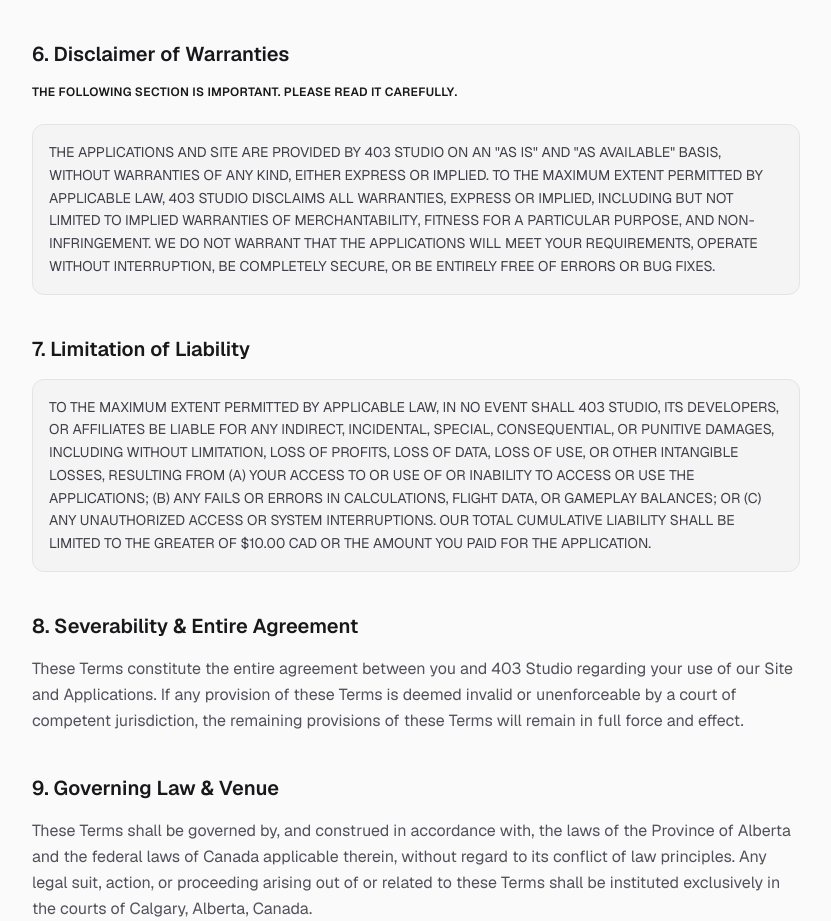
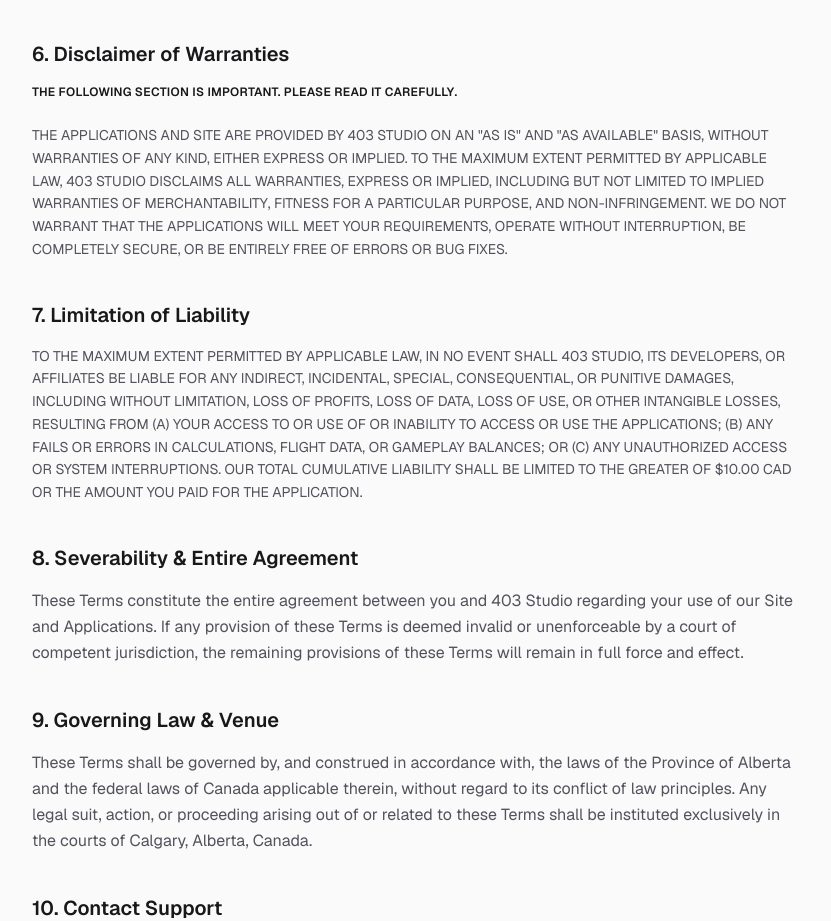
Before and after one commit to Stueygr/403Studio, a Next.js app: page /terms in a window 1280 px wide. Shown: the part 1840-2761 px from the top of the page, without its empty margins (224-1055 px from the left). Built offline with nearby package versions, Linux system fonts and the light colour scheme.

Commit message:
style: remove dark box background formatting from Disclaimer and Limitation of Liability sections

```diff
--- a/app/terms/game-vault/page.tsx
+++ b/app/terms/game-vault/page.tsx
@@ -39,12 +39,12 @@
       <p className="font-semibold text-zinc-900 dark:text-zinc-50 uppercase tracking-wide text-xs">
         THE FOLLOWING SECTION IS IMPORTANT. PLEASE READ IT CAREFULLY.
       </p>
-      <p className="uppercase text-sm leading-relaxed text-zinc-700 dark:text-zinc-350 bg-zinc-100 dark:bg-zinc-900/50 p-4 rounded-xl border border-zinc-200 dark:border-zinc-800">
+      <p className="uppercase text-sm leading-relaxed">
         GAME VAULT IS PROVIDED &quot;AS IS&quot; AND &quot;AS AVAILABLE,&quot; WITHOUT WARRANTY OF ANY KIND. TO THE MAXIMUM EXTENT PERMITTED BY LAW, 403 STUDIO DISCLAIMS ALL WARRANTIES, EXPRESS OR IMPLIED, INCLUDING BUT NOT LIMITED TO IMPLIED WARRANTIES OF MERCHANTABILITY, FITNESS FOR A PARTICULAR PURPOSE, AND NON-INFRINGEMENT. WE DO NOT WARRANT THAT THE APP WILL BE FREE FROM BUGS, ERRORS, OR SYSTEM INTERRUPTIONS.
       </p>
 
       <h2 className="text-xl font-semibold text-zinc-900 dark:text-zinc-50 mt-10 mb-4">5. Limitation of Liability</h2>
-      <p className="uppercase text-sm leading-relaxed text-zinc-700 dark:text-zinc-350 bg-zinc-100 dark:bg-zinc-900/50 p-4 rounded-xl border border-zinc-200 dark:border-zinc-800">
+      <p className="uppercase text-sm leading-relaxed">
         TO THE MAXIMUM EXTENT PERMITTED BY LAW, IN NO EVENT SHALL 403 STUDIO OR ITS DEVELOPERS BE LIABLE FOR ANY INDIRECT, INCIDENTAL, SPECIAL, OR CONSEQUENTIAL DAMAGES (INCLUDING BUT NOT LIMITED TO LOSS OF HIGH SCORES, GAME RECORDS, OR OTHER DATA) ARISING FROM THE USE OR INABILITY TO USE THE APPLICATION, EVEN IF ADVISED OF THE POSSIBILITY OF SUCH DAMAGES. OUR CUMULATIVE LIABILITY SHALL NOT EXCEED $10.00 CAD.
       </p>
 
--- a/app/terms/neon-siege/page.tsx
+++ b/app/terms/neon-siege/page.tsx
@@ -42,12 +42,12 @@
       <p className="font-semibold text-zinc-900 dark:text-zinc-50 uppercase tracking-wide text-xs">
         THE FOLLOWING SECTION IS IMPORTANT. PLEASE READ IT CAREFULLY.
       </p>
-      <p className="uppercase text-sm leading-relaxed text-zinc-700 dark:text-zinc-350 bg-zinc-100 dark:bg-zinc-900/50 p-4 rounded-xl border border-zinc-200 dark:border-zinc-800">
+      <p className="uppercase text-sm leading-relaxed">
         NEON SIEGE IS PROVIDED &quot;AS IS&quot; AND &quot;AS AVAILABLE,&quot; WITHOUT WARRANTY OF ANY KIND. TO THE MAXIMUM EXTENT PERMITTED BY LAW, 403 STUDIO DISCLAIMS ALL WARRANTIES, EXPRESS OR IMPLIED, INCLUDING BUT NOT LIMITED TO IMPLIED WARRANTIES OF MERCHANTABILITY, FITNESS FOR A PARTICULAR PURPOSE, AND NON-INFRINGEMENT. WE DO NOT WARRANT THAT THE APP WILL BE FREE FROM BUGS, ERRORS, OR SYSTEM INTERRUPTIONS.
       </p>
 
       <h2 className="text-xl font-semibold text-zinc-900 dark:text-zinc-50 mt-10 mb-4">5. Limitation of Liability</h2>
-      <p className="uppercase text-sm leading-relaxed text-zinc-700 dark:text-zinc-350 bg-zinc-100 dark:bg-zinc-900/50 p-4 rounded-xl border border-zinc-200 dark:border-zinc-800">
+      <p className="uppercase text-sm leading-relaxed">
         TO THE MAXIMUM EXTENT PERMITTED BY LAW, IN NO EVENT SHALL 403 STUDIO OR ITS DEVELOPERS BE LIABLE FOR ANY DIRECT, INDIRECT, INCIDENTAL, SPECIAL, OR CONSEQUENTIAL DAMAGES (INCLUDING BUT NOT LIMITED TO LOSS OF GAME RECORDS, UPGRADES, OR PROGRESS) ARISING FROM THE USE OR INABILITY TO USE THE APPLICATION, EVEN IF ADVISED OF THE POSSIBILITY OF SUCH DAMAGES. OUR CUMULATIVE LIABILITY SHALL NOT EXCEED $10.00 CAD.
       </p>
 
--- a/app/terms/page.tsx
+++ b/app/terms/page.tsx
@@ -65,12 +65,12 @@
       <p className="font-semibold text-zinc-900 dark:text-zinc-50 uppercase tracking-wide text-xs">
         THE FOLLOWING SECTION IS IMPORTANT. PLEASE READ IT CAREFULLY.
       </p>
-      <p className="uppercase text-sm leading-relaxed text-zinc-700 dark:text-zinc-350 bg-zinc-100 dark:bg-zinc-900/50 p-4 rounded-xl border border-zinc-200 dark:border-zinc-800">
+      <p className="uppercase text-sm leading-relaxed">
         THE APPLICATIONS AND SITE ARE PROVIDED BY 403 STUDIO ON AN &quot;AS IS&quot; AND &quot;AS AVAILABLE&quot; BASIS, WITHOUT WARRANTIES OF ANY KIND, EITHER EXPRESS OR IMPLIED. TO THE MAXIMUM EXTENT PERMITTED BY APPLICABLE LAW, 403 STUDIO DISCLAIMS ALL WARRANTIES, EXPRESS OR IMPLIED, INCLUDING BUT NOT LIMITED TO IMPLIED WARRANTIES OF MERCHANTABILITY, FITNESS FOR A PARTICULAR PURPOSE, AND NON-INFRINGEMENT. WE DO NOT WARRANT THAT THE APPLICATIONS WILL MEET YOUR REQUIREMENTS, OPERATE WITHOUT INTERRUPTION, BE COMPLETELY SECURE, OR BE ENTIRELY FREE OF ERRORS OR BUG FIXES.
       </p>
 
       <h2 className="text-xl font-semibold text-zinc-900 dark:text-zinc-50 mt-10 mb-4">7. Limitation of Liability</h2>
-      <p className="uppercase text-sm leading-relaxed text-zinc-700 dark:text-zinc-350 bg-zinc-100 dark:bg-zinc-900/50 p-4 rounded-xl border border-zinc-200 dark:border-zinc-800">
+      <p className="uppercase text-sm leading-relaxed">
         TO THE MAXIMUM EXTENT PERMITTED BY APPLICABLE LAW, IN NO EVENT SHALL 403 STUDIO, ITS DEVELOPERS, OR AFFILIATES BE LIABLE FOR ANY INDIRECT, INCIDENTAL, SPECIAL, CONSEQUENTIAL, OR PUNITIVE DAMAGES, INCLUDING WITHOUT LIMITATION, LOSS OF PROFITS, LOSS OF DATA, LOSS OF USE, OR OTHER INTANGIBLE LOSSES, RESULTING FROM (A) YOUR ACCESS TO OR USE OF OR INABILITY TO ACCESS OR USE THE APPLICATIONS; (B) ANY FAILS OR ERRORS IN CALCULATIONS, FLIGHT DATA, OR GAMEPLAY BALANCES; OR (C) ANY UNAUTHORIZED ACCESS OR SYSTEM INTERRUPTIONS. OUR TOTAL CUMULATIVE LIABILITY SHALL BE LIMITED TO THE GREATER OF $10.00 CAD OR THE AMOUNT YOU PAID FOR THE APPLICATION.
       </p>
 
--- a/app/terms/pilot-logbook/page.tsx
+++ b/app/terms/pilot-logbook/page.tsx
@@ -42,12 +42,12 @@
       <p className="font-semibold text-zinc-900 dark:text-zinc-50 uppercase tracking-wide text-xs">
         THE FOLLOWING SECTION IS IMPORTANT. PLEASE READ IT CAREFULLY.
       </p>
-      <p className="uppercase text-sm leading-relaxed text-zinc-700 dark:text-zinc-350 bg-zinc-100 dark:bg-zinc-900/50 p-4 rounded-xl border border-zinc-200 dark:border-zinc-800">
+      <p className="uppercase text-sm leading-relaxed">
         PILOT LOGBOOK IS PROVIDED &quot;AS IS&quot; AND &quot;AS AVAILABLE,&quot; WITHOUT WARRANTY OF ANY KIND. TO THE MAXIMUM EXTENT PERMITTED BY LAW, 403 STUDIO DISCLAIMS ALL WARRANTIES, EXPRESS OR IMPLIED, INCLUDING BUT NOT LIMITED TO IMPLIED WARRANTIES OF MERCHANTABILITY, FITNESS FOR A PARTICULAR PURPOSE, AND NON-INFRINGEMENT. WE DO NOT WARRANT THAT THE APP WILL BE FREE FROM BUGS, ERRORS, OR SYSTEM INTERRUPTIONS.
       </p>
 
       <h2 className="text-xl font-semibold text-zinc-900 dark:text-zinc-50 mt-10 mb-4">5. Limitation of Liability</h2>
-      <p className="uppercase text-sm leading-relaxed text-zinc-700 dark:text-zinc-350 bg-zinc-100 dark:bg-zinc-900/50 p-4 rounded-xl border border-zinc-200 dark:border-zinc-800">
+      <p className="uppercase text-sm leading-relaxed">
         TO THE MAXIMUM EXTENT PERMITTED BY LAW, IN NO EVENT SHALL 403 STUDIO OR ITS DEVELOPERS BE LIABLE FOR ANY DIRECT, INDIRECT, INCIDENTAL, SPECIAL, OR CONSEQUENTIAL DAMAGES (INCLUDING BUT NOT LIMITED TO LOSS OF FLIGHT LOGS, FLIGHT RECORDS, OR DUTY HISTORY) ARISING FROM THE USE OR INABILITY TO USE THE APPLICATION, EVEN IF ADVISED OF THE POSSIBILITY OF SUCH DAMAGES. OUR CUMULATIVE LIABILITY SHALL NOT EXCEED $10.00 CAD.
       </p>
 
```
